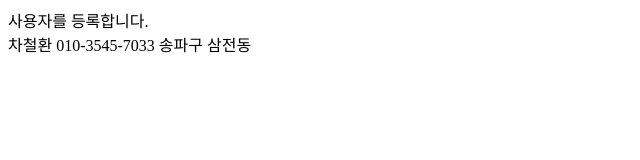
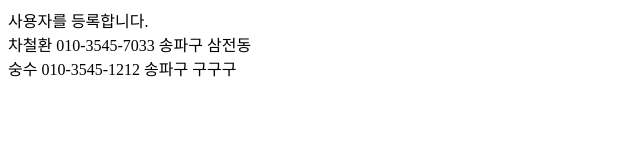
Before and after one commit to ChulWhan/User, a plain HTML site: page Index.html in a window 1280 px wide. Shown: the whole page, without its empty margins (0-640 px from the left). Drawn offline with Linux system fonts and the light colour scheme.

Commit message:
숭수 등록

```diff
--- a/Index.html
+++ b/Index.html
@@ -15,5 +15,10 @@
         010-3545-7033
         송파구 삼전동
     </div>
+    <div>
+        숭수
+        010-3545-1212
+        송파구 구구구
+    </div>
 </body>
 </html>
```
